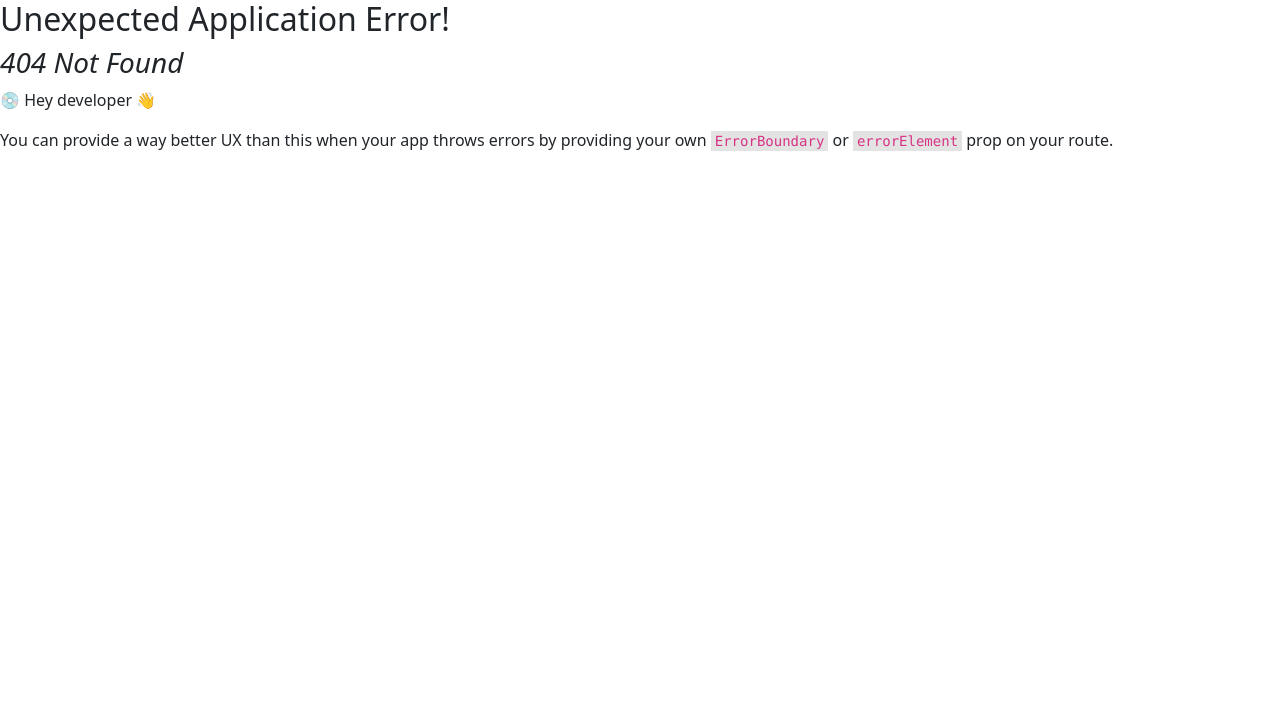
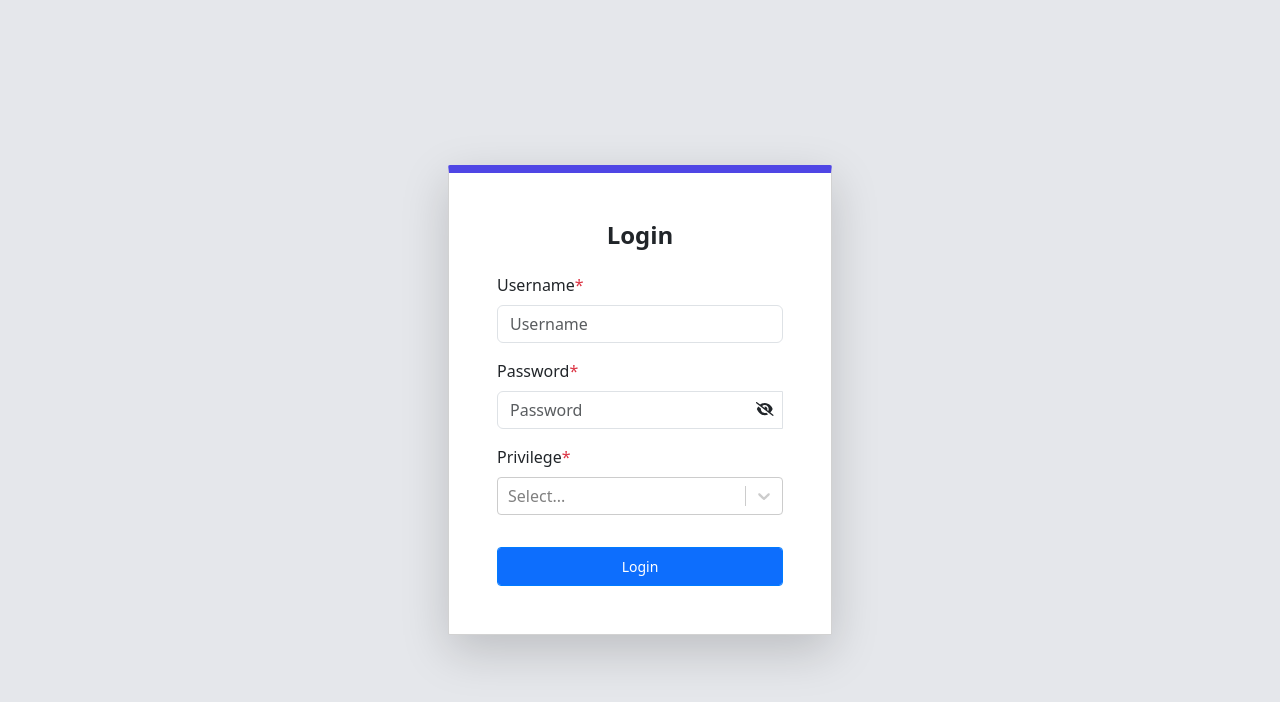
Before and after one commit to rajbish77/obi_theme_builder, a React (Create React App) app: page /publisher-dashboard in a window 1280 px wide. Before the commit this address had no page. Shown: the top 702 px of the page. Built offline with nearby package versions, Linux system fonts and the light colour scheme.

Commit message:
add routing

```diff
--- a/src/PreviewWindow/Login.tsx
+++ b/src/PreviewWindow/Login.tsx
@@ -1,23 +1,24 @@
-import React, { useState } from 'react'
-import { Button, Card, Col, Container, Form, InputGroup, Row } from "react-bootstrap";
-// import { Link } from "gatsby"
+import React, { useState } from 'react';
+import { Button, Card, Form, InputGroup } from "react-bootstrap";
 import { faEye, faEyeSlash } from "@fortawesome/free-solid-svg-icons";
 import { FontAwesomeIcon } from "@fortawesome/react-fontawesome";
 import { useFormik } from 'formik';
 import * as Yup from 'yup';
-import { PRIVILIGES_TYPE, PrivilegeType } from '../commonConstant';
-import { showError, showSuccess } from '../components/Swal';
+import { PRIVILIGES_TYPE, PrivilegeType, THEMEEDITOR, THEMEPUBLISHER } from '../commonConstant';
+import { showError } from '../components/Swal';
 import { useDispatch, useSelector } from 'react-redux';
-import Select from "react-select"
+import Select from "react-select";
 import { getAuthorizedLogin } from '../apicalls';
 import Loader from '../Loader';
 import { HandleAPIError } from '../commonFunction';
 import { setLogIn } from '../slices/logInPage';
 import { RootState } from '../app/store';
+import { useNavigate } from 'react-router-dom';
 
 const LoginForm = () => {
-  var md5 = require('md5');
-  const dispatch = useDispatch()
+  const md5 = require('md5');
+  const dispatch = useDispatch();
+  const navigate = useNavigate();
   const [displayPassword, setDisplayPassword] = useState(false);
   const [loading, setLoading] = useState(false);
 
@@ -30,70 +31,14 @@ const LoginForm = () => {
     }).required("Privilege Type is required"),
   });
 
-  // const getData = useSelector((state) => state)
   const getData = useSelector((state: RootState) => state.logIn);
-
-  // const handleSubmit = async (values: any) => {
-  //   const { username, password, previligesType } = values;
-
-  //   let userName = username.trim();
-  //   let passWord = password.trim();
-  //   let privilege = previligesType.value;
-
-  //   try {
-  //     setLoading(true);
-  //     const request = {
-  //       username: userName,
-  //       password: passWord,
-  //       privilege,
-  //     };
-
-  //     const response = await getAuthorizedLogin(request);
-  //     if (response.status === 0) {
-  //       dispatch(setLogIn(privilege, userName));
-  //     } else {
-  //       showError("Error", response?.statusMessage);
-  //     }
-  //   } catch (error) {
-  //     HandleAPIError(error);
-  //   } finally {
-  //     setLoading(false);
-  //   }
-  // };
-  // const handleSubmit = async (values: any) => {
-  //   const { username, password, previligesType } = values;
-
-  //   let userName = username.trim();
-  //   let passWord = password.trim();
-  //   let privilege = previligesType.value;
-
-  //   try {
-  //     setLoading(true);
-  //     const request = {
-  //       username: userName,
-  //       password: passWord,
-  //       privilege,
-  //     };
-
-  //     const response = await getAuthorizedLogin(request);
-  //     if (response.status === 0) {
-  //       dispatch(setLogIn({ privilege, userName }));
-  //     } else {
-  //       showError("Error", response?.statusMessage);
-  //     }
-  //   } catch (error) {
-  //     HandleAPIError(error);
-  //   } finally {
-  //     setLoading(false);
-  //   }
-  // };
 
   const handleSubmit = async (values: any) => {
     const { username, password, previligesType } = values;
 
-    let userName = username.trim();
-    let passWord = password.trim();
-    let privilege = previligesType.value;
+    const userName = username.trim();
+    const passWord = password.trim();
+    const privilege = previligesType.value;
 
     try {
       setLoading(true);
@@ -106,6 +51,13 @@ const LoginForm = () => {
       const response = await getAuthorizedLogin(request);
       if (response.status === 0) {
         dispatch(setLogIn({ privilege, userName }));
+        if (privilege === THEMEEDITOR) {
+          navigate('/editor-dashboard', { replace: true });
+        } else if (privilege === THEMEPUBLISHER) {
+          navigate('/publisher-dashboard', { replace: true });
+        } else {
+          showError("Error", "Invalid privilege type");
+        }
       } else {
         showError("Error", response?.statusMessage);
       }
@@ -218,7 +170,7 @@ const LoginForm = () => {
         </Form>
       </section>
     </>
-  )
+  );
 }
 
-export default LoginForm
+export default LoginForm;
--- /dev/null
+++ b/src/PreviewWindow/Publisher/index.tsx
@@ -0,0 +1,7 @@
+import React from 'react'
+
+export default function Publisher() {
+  return (
+    <div>heeelooooo</div>
+  )
+}
```
Also changed, not shown: src/index.tsx (+1 -7 lines), src/router/index.tsx (added, +51 -0 lines).
